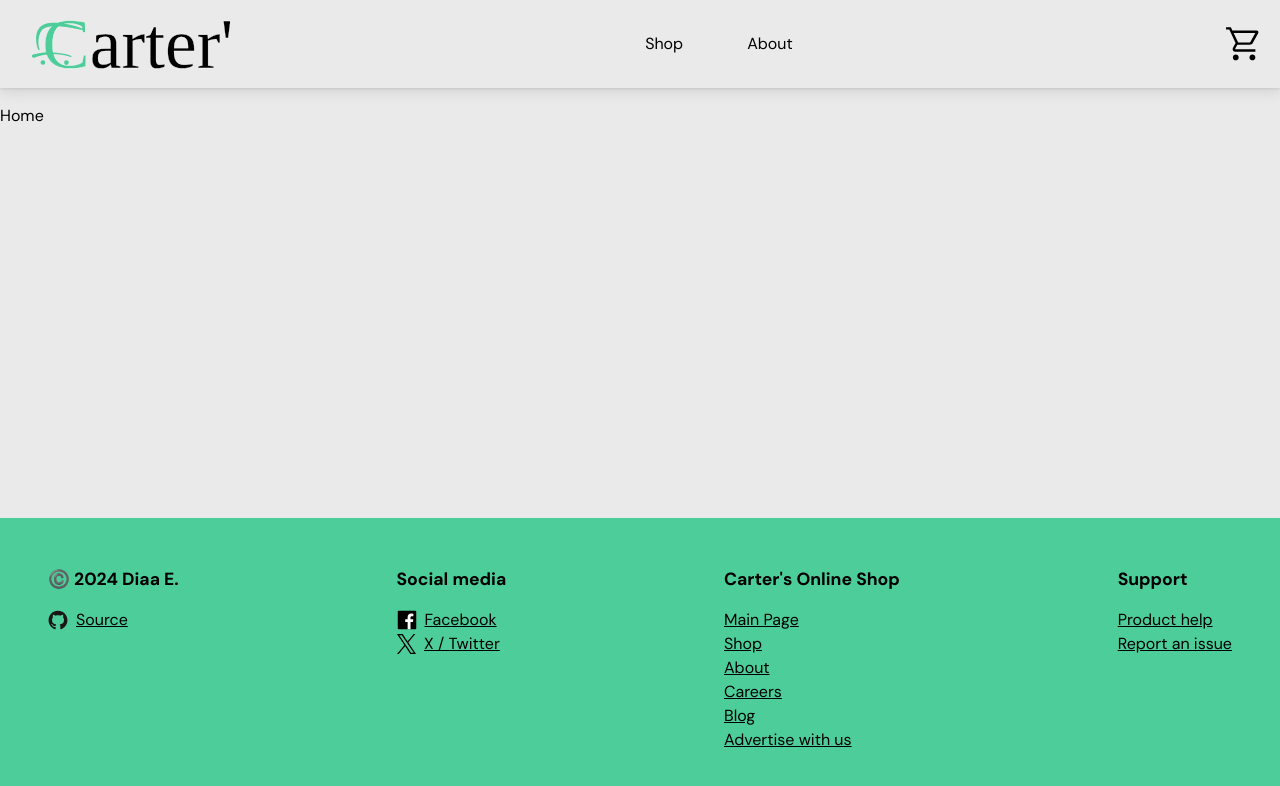
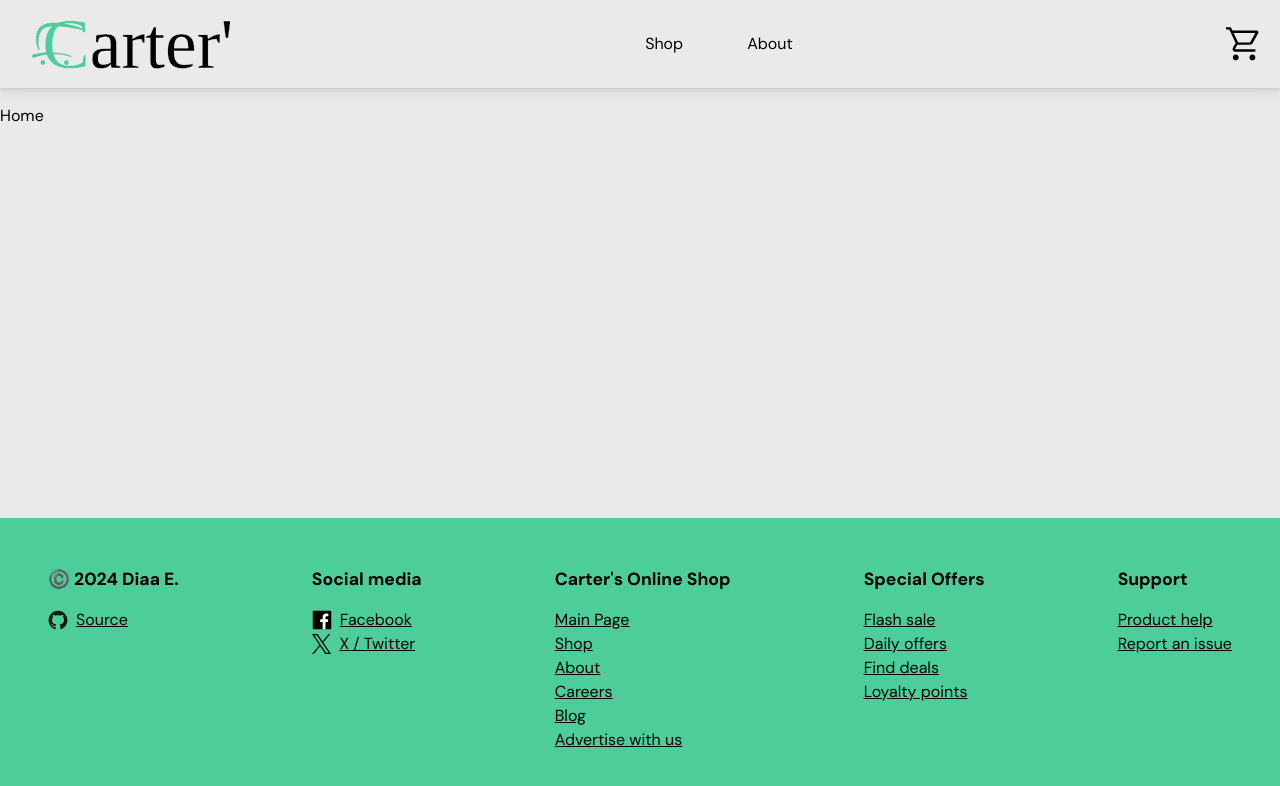
Before and after one commit to Diaa-E/shopping-cart, a React (Vite) app: page / in a window 1280 px wide. Shown: the top 786 px of the page. Built offline with nearby package versions, Linux system fonts and the light colour scheme.

Commit message:
Add offer section to footer

```diff
--- a/src/routes/App.jsx
+++ b/src/routes/App.jsx
@@ -94,6 +94,25 @@ function App() {
           />
         </div>
         <div className={styles["footer-list"]}>
+          <p className={styles["footer-info"]}>Special Offers</p>
+          <FooterLink
+            text={"Flash sale"}
+            to={"/"}
+          />
+          <FooterLink
+            text={"Daily offers"}
+            to={"/"}
+          />
+          <FooterLink
+            text={"Find deals"}
+            to={"/"}
+          />
+          <FooterLink
+            text={"Loyalty points"}
+            to={"/"}
+          />
+        </div>
+        <div className={styles["footer-list"]}>
           <p className={styles["footer-info"]}>Support</p>
           <FooterLink
             text={"Product help"}
```
